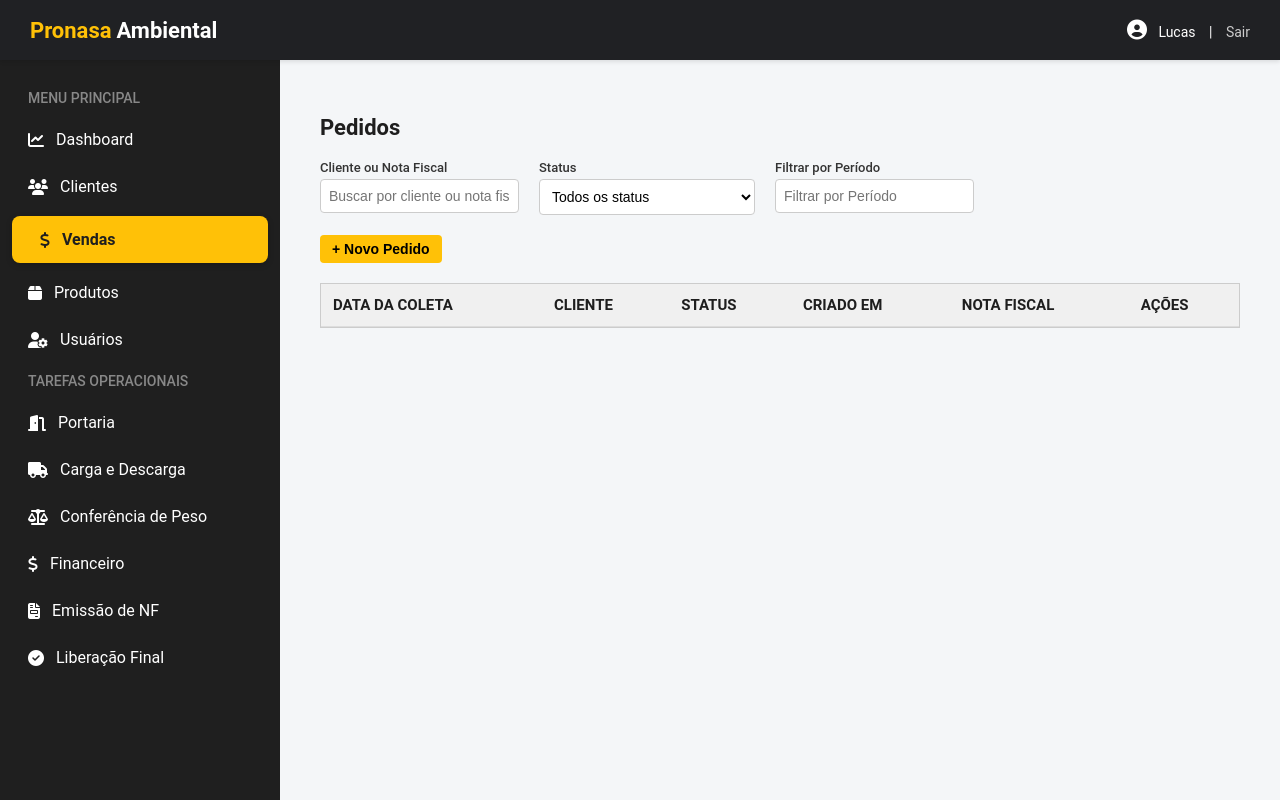
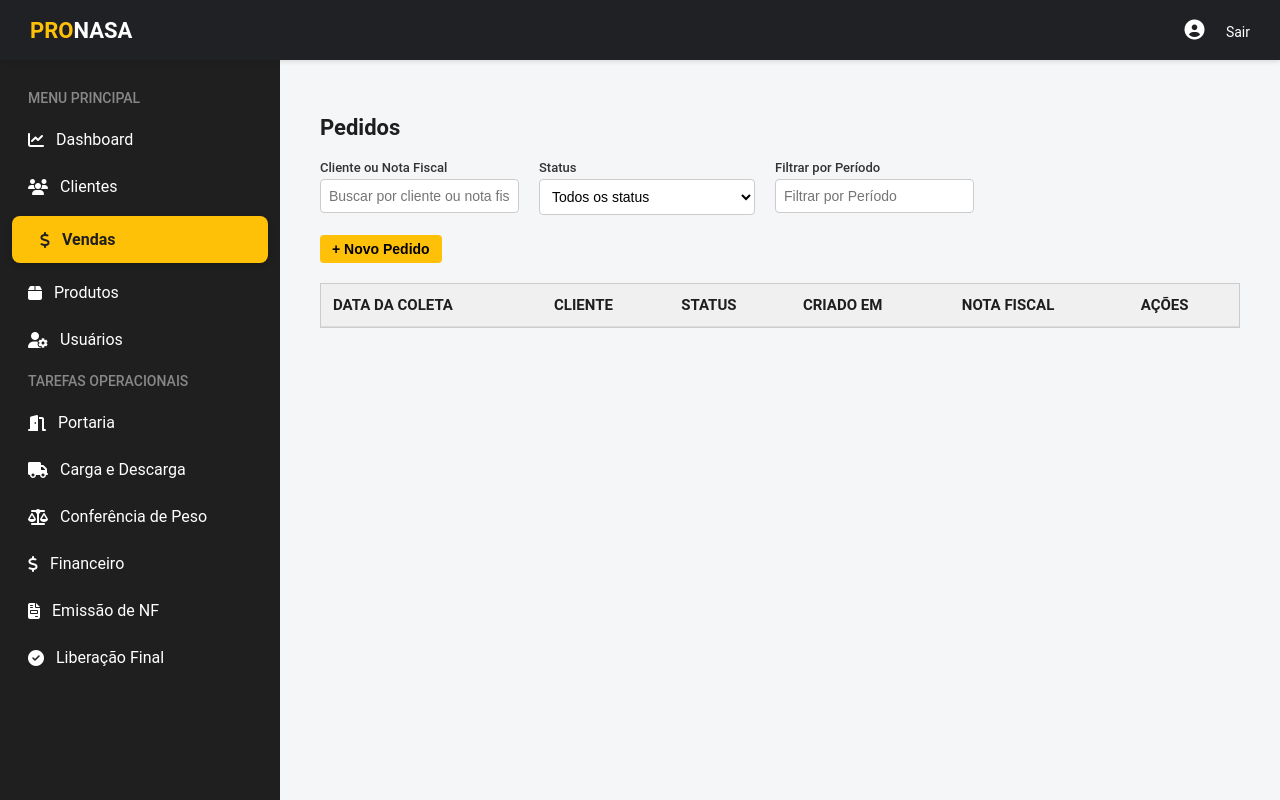
Before and after one commit to luccameira/Prolicz, a website: page vendas.html in a window 1280 px wide. Drawn offline with nearby package versions, Linux system fonts and the light colour scheme; no server answers.

Commit message:
Luciano layout.html

```diff
--- a/layout.html
+++ b/layout.html
@@ -1,12 +1,11 @@
+<!-- layout.html -->
 <div class="topbar">
-  <div class="logo">
-    <span style="color: #ffc107; font-weight: bold;">Pronasa</span>
-    <span style="color: white;">Ambiental</span>
+  <div class="logo" style="font-weight: bold; font-family: inherit; white-space: nowrap; font-size: 22px; display: flex; gap: 0;">
+    <span style="color: #ffc107; margin: 0; padding: 0;">PRO</span><span style="color: white; margin: 0; padding: 0;">NASA</span>
   </div>
   <div>
     <i class="fa fa-user-circle" style="font-size: 20px; margin-right: 8px;"></i>
-    <span style="margin-right: 10px;">Lucas</span> |
-    <a href="#" style="margin-left: 10px;">Sair</a>
+    <a href="login.html" style="color: white; margin-left: 10px;">Sair</a>
   </div>
 </div>
 
```
